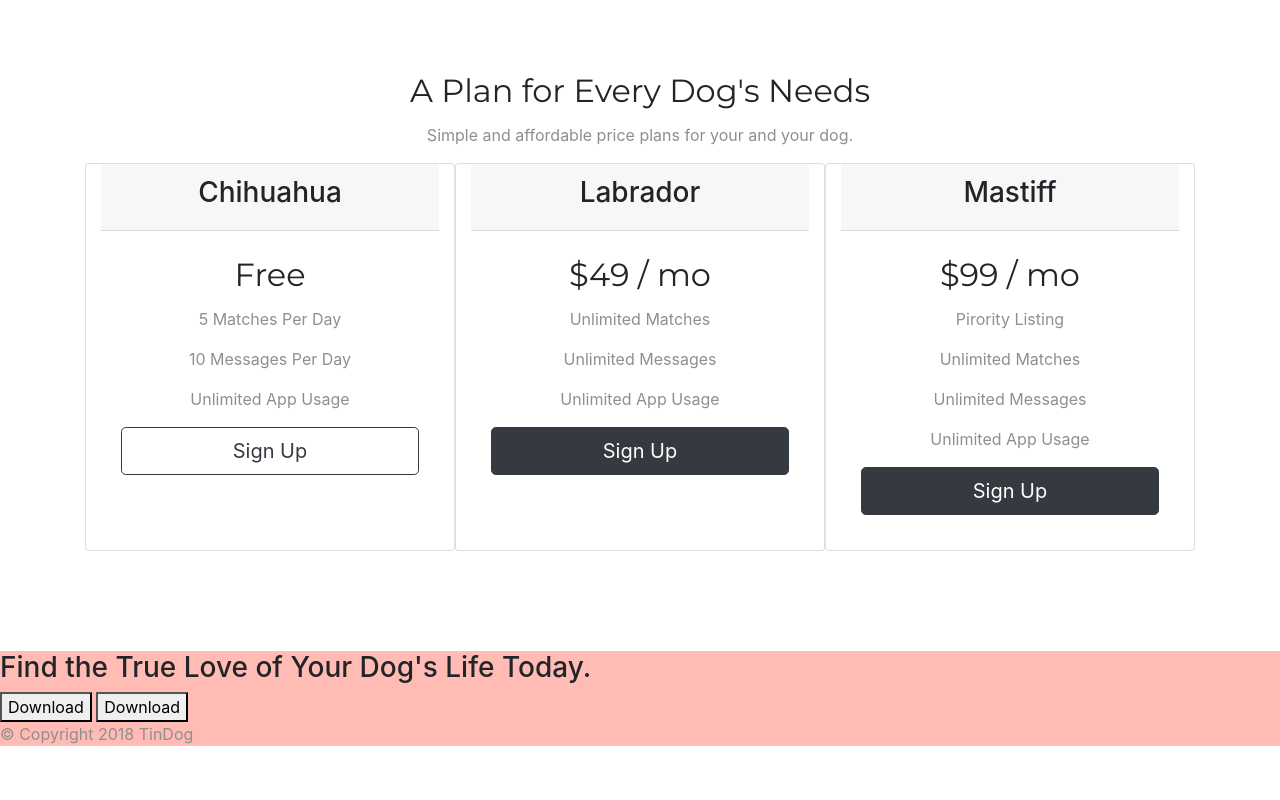
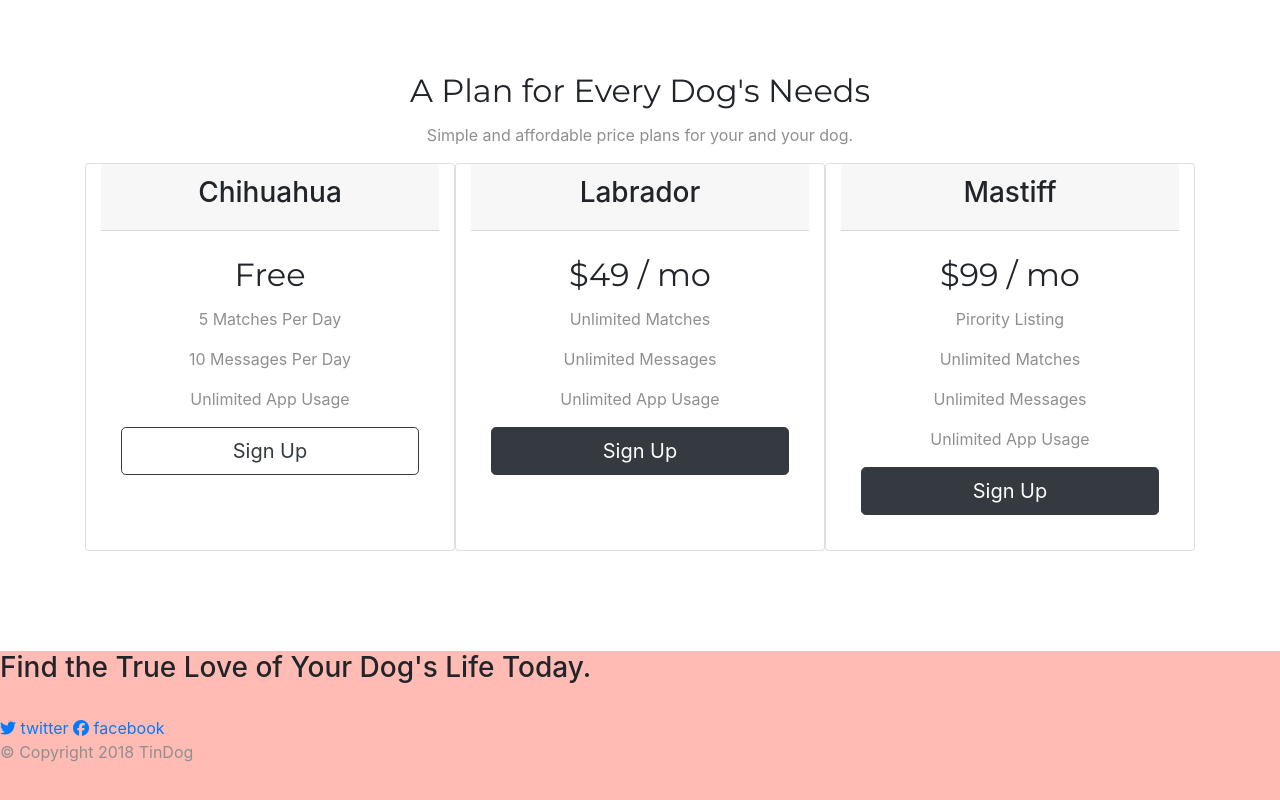
Before and after one commit to nikihlsirigineedi/cv, a plain HTML site: page index.html in a window 1280 px wide. Shown: the part 1599-2399 px from the top of the page. Before the commit the page ends 2361 px from the top, so only its background shows below. Drawn offline with nearby package versions, Linux system fonts and the light colour scheme; a web font is replaced by a local one.

Commit message:
update index.html

```diff
--- a/index.html
+++ b/index.html
@@ -242,15 +242,19 @@
   </section>
 
 
-  <!-- Call to Action -->
+    <!-- Call to Action -->
 
   <section id="cta">
 
     <h3>Find the True Love of Your Dog's Life Today.</h3>
-    <button type="button">Download</button>
-    <button type="button">Download</button>
 
+    <br>
+
+       <a class="twi" href="#"><i class="fab fa-twitter"></i> twitter</a>
+       <a class="twi" href="#"><i class="fab fa-facebook"></i> facebook</a>
   </section>
+
+
 
 
   <!-- Footer -->
@@ -258,7 +262,8 @@
   <footer id="footer">
 
     <p>© Copyright 2018 TinDog</p>
-
+    <br>
+    <br>
   </footer>
 
 
```
